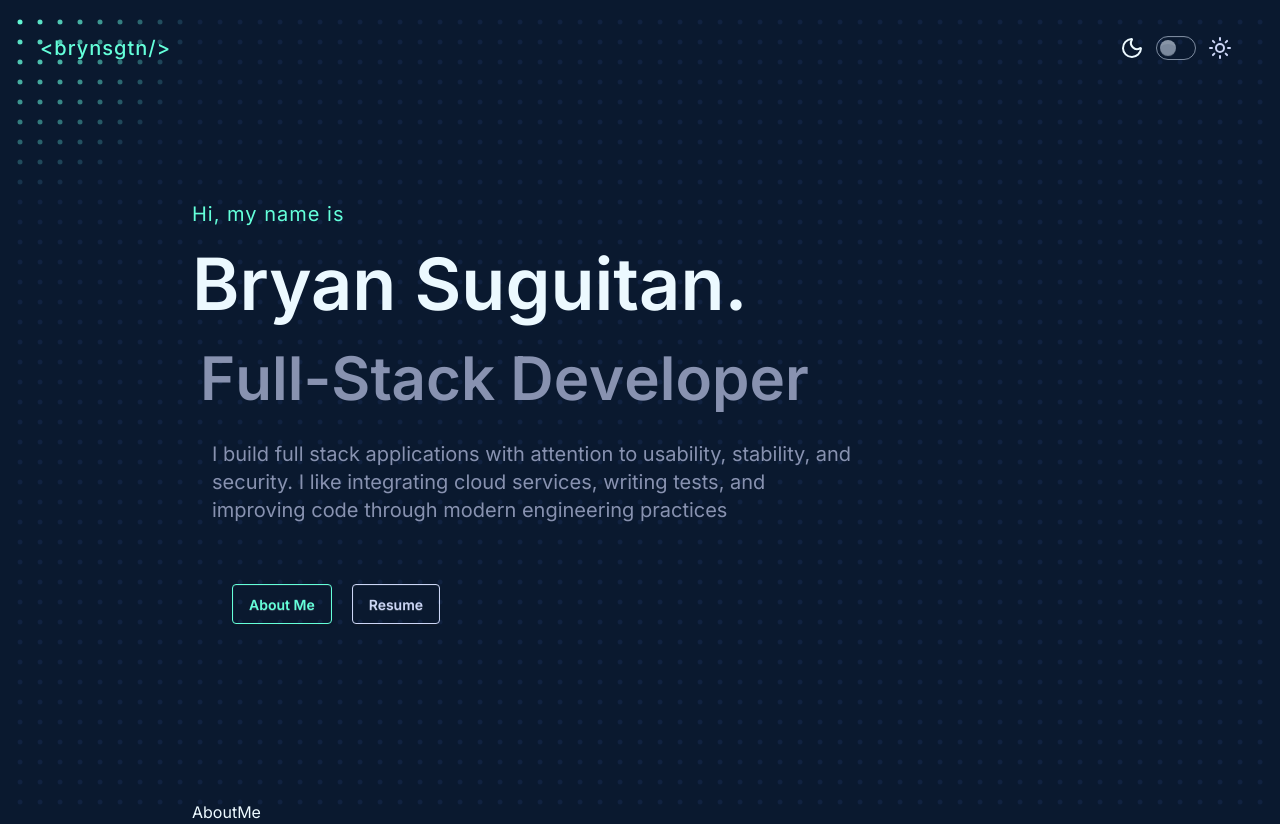
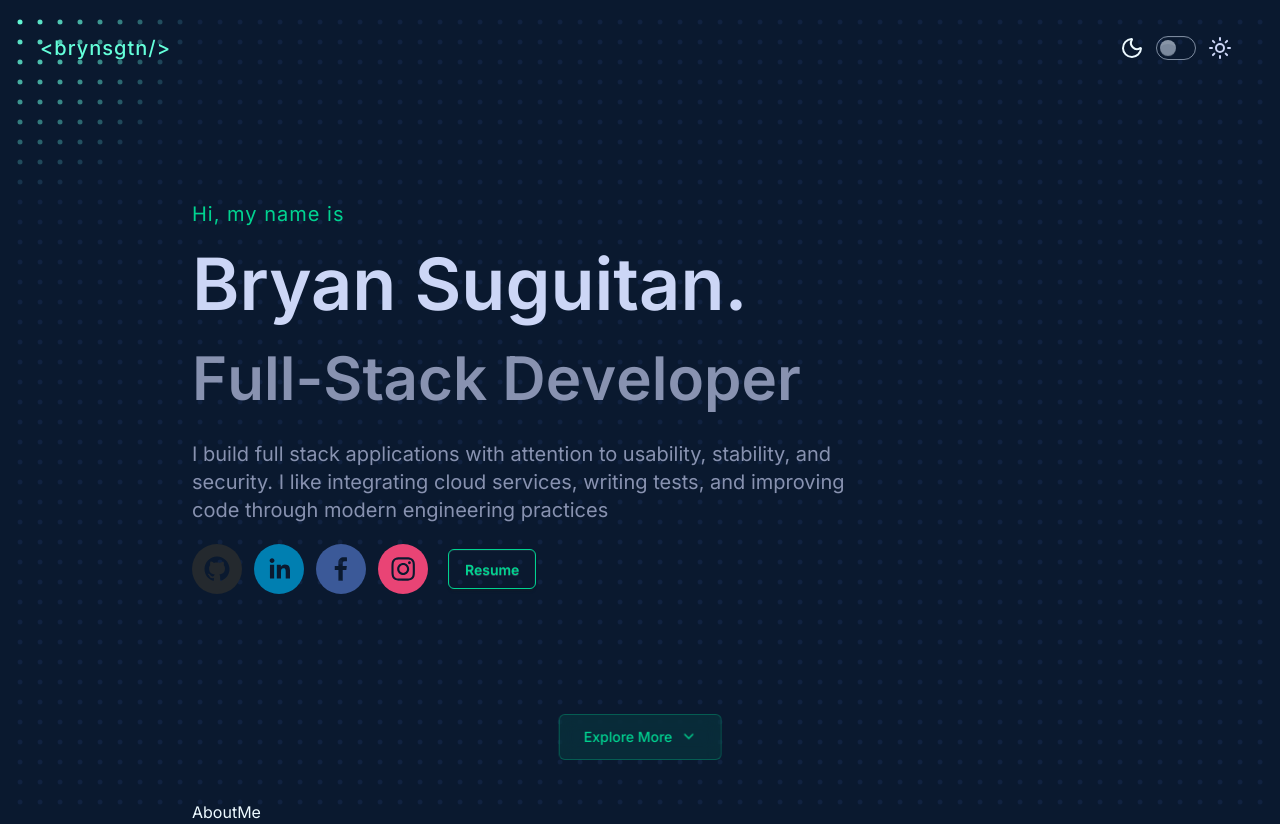
Before and after one commit to brynsgtn/web-portfolio-v2, a React (Vite) app: page / in a window 1280 px wide. Built offline with nearby package versions, Linux system fonts and the light colour scheme.

Commit message:
Improve UI

```diff
--- a/src/components/HeroSection.jsx
+++ b/src/components/HeroSection.jsx
@@ -1,18 +1,21 @@
-
+import { Button } from "./ui/button"
 import RotatingText from "./animations/RotatingText";
-
-
+import { SocialIcon } from "react-social-icons";
+import { ChevronDown } from "lucide-react";
 
 const HeroSection = () => {
+  const scrollToNext = () => {
+    window.scrollBy({ top: window.innerHeight, behavior: 'smooth' });
+  };
 
   return (
     <>
-      <div className="min-h-screen pt-50">
-        <p className="text-accent tracking-wider font-light text-xl mb-5">Hi, my name is </p>
-        <h1 className="text-6xl md:text-7xl font-semibold text-second-content mb-5">Bryan Suguitan.</h1>
+      <div className="min-h-screen pt-50 relative">
+        <p className="text-success tracking-wider font-light text-xl mb-5">Hi, my name is </p>
+        <h1 className="text-6xl md:text-7xl font-semibold text-primary-content mb-5">Bryan Suguitan.</h1>
         <RotatingText
           texts={['Software Engineer', 'Full-Stack Developer', 'Frontend Developer', 'Backend Developer', 'QA Engineer']}
-          mainClassName="ps-2 text-secondary-content font-semibold text-5xl md:text-6xl overflow-hidden py-0.5 sm:py-1 md:py-2 r rounded-lg w-fit"
+          mainClassName="text-secondary-content font-semibold text-5xl md:text-6xl overflow-hidden py-0.5 sm:py-1 md:py-2 r rounded-lg w-fit"
           staggerFrom={"last"}
           initial={{ y: "100%" }}
           animate={{ y: 0 }}
@@ -22,24 +25,32 @@ const HeroSection = () => {
           transition={{ type: "spring", damping: 30, stiffness: 400 }}
           rotationInterval={3000}
         />
-        <p className="max-w-2xl ps-5 text-xl mt-5 font-extralight text-secondary-content">
+        <p className="max-w-2xl text-xl mt-5 font-extralight text-secondary-content">
           I build full stack applications with attention to usability, stability, and security. I like integrating cloud services, writing tests, and improving code through modern engineering practices
         </p>
-        <div className="mt-10 md:ps-10">
-          <button className="btn border-accent text-accent mt-5 hover:text-base-100 hover:bg-accent transition-colors duration-300 bg-transparent">
-            About Me
-          </button>
+        <div className="mt-5">
+          <SocialIcon network="github" href="https://github.com/brynsgtn" target="_blank" borderRadius="35%" />
+          <SocialIcon network="linkedin" href="https://www.linkedin.com/in/bryan-suguitan/" target="_blank" borderRadius="35%" className="ms-3" />
+          <SocialIcon network="facebook" href="https://www.facebook.com/brynsgtn" target="_blank" borderRadius="35%" className="ms-3" />
+          <SocialIcon network="instagram" href="https://www.instagram.com/brynsgtn/" target="_blank" borderRadius="35%" className="ms-3" />
           <button
             onClick={() => window.open('/Suguitan-Bryan-CV(FSD).pdf', '_blank')}
-            className="btn border-primary-content text-primary-content mt-5 ml-5 hover:text-base-100 hover:bg-primary-content transition-colors duration-300 bg-transparent"
+            className="btn border-success text-success ml-5 hover:text-base-100 hover:bg-success transition-colors duration-300 bg-transparent rounded-md"
           >
             Resume
           </button>
         </div>
+
+        <button
+          onClick={scrollToNext}
+          className="absolute bottom-10 left-1/2 -translate-x-1/2 px-6 py-3 border border-success/30 bg-success/10 backdrop-blur-sm rounded-md flex items-center gap-2 hover:bg-success/20 transition-all cursor-pointer"
+          aria-label="Scroll to next section"
+        >
+          <span className="text-success text-sm font-medium">Explore More</span>
+          <ChevronDown className="w-4 h-4 text-success animate-bounce" />
+        </button>
       </div>
-
     </>
-
   )
 }
 
```
